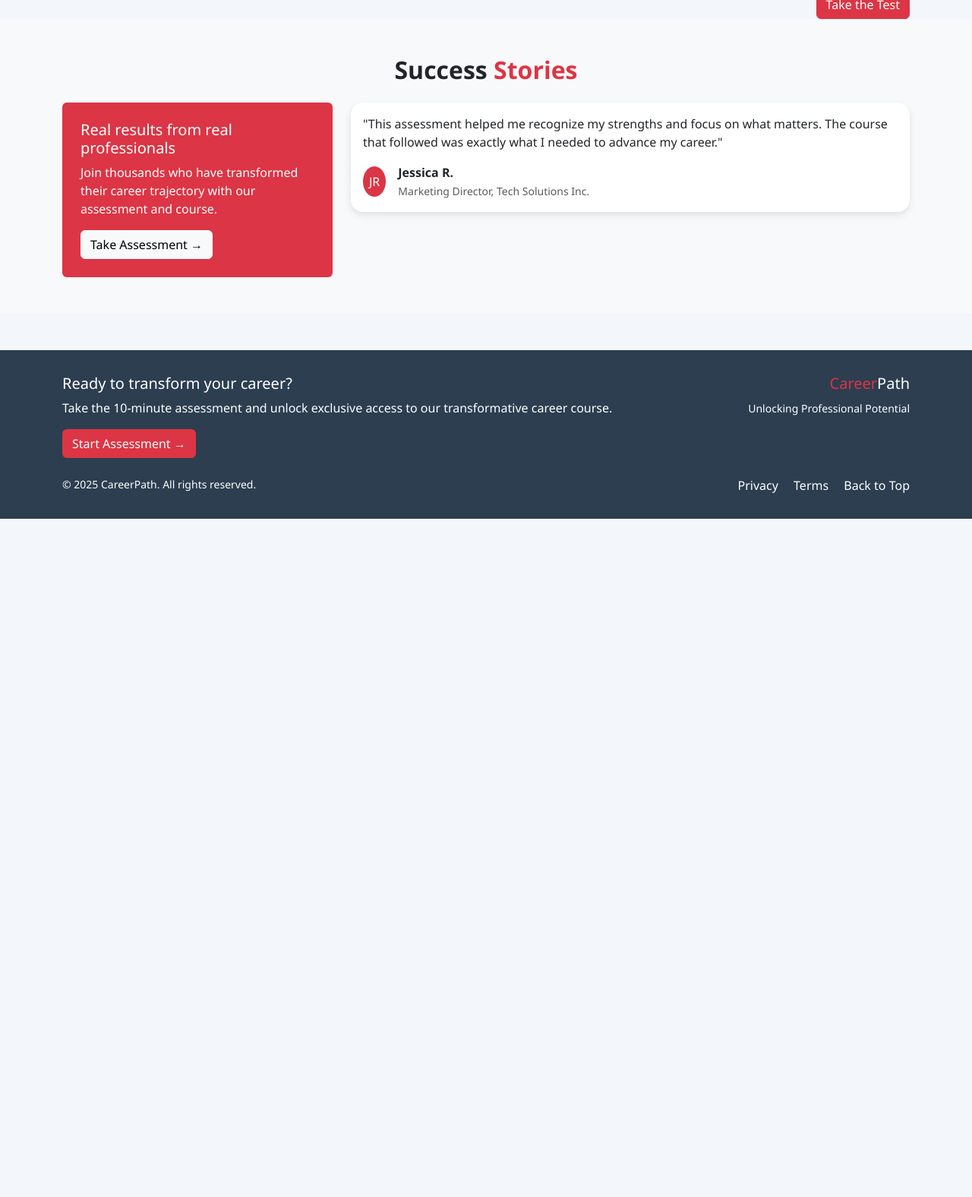
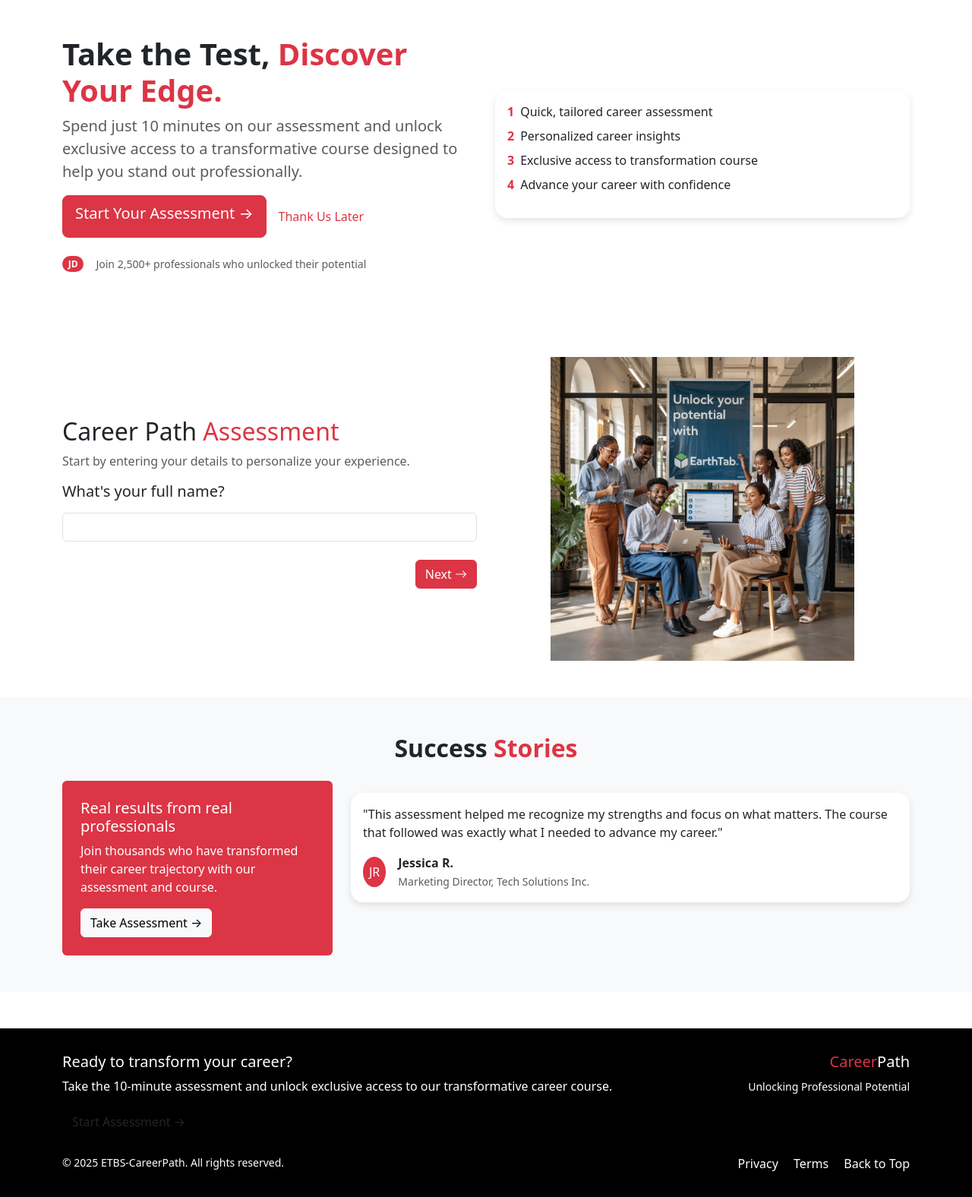
Before and after one commit to thecomputerixed/career_test, a PHP site: page /landingPage.php in a window 1280 px wide. Shown: the part 801-2377 px from the top of the page at 76% size. Before the commit the page ends 1484 px from the top, so only its background shows below. Run offline with PHP 8.4, Linux system fonts and the light colour scheme.

Commit message:
update on Landing and proper file sourcing

```diff
--- /dev/null
+++ b/header1.php
@@ -0,0 +1,102 @@
+<!DOCTYPE html>
+<html lang="en">
+<head>
+  <meta charset="UTF-8">
+  <meta name="viewport" content="width=device-width, initial-scale=1">
+  <title>ETBS Header</title>
+
+  <!-- Bootstrap CSS -->
+  <link href="https://cdn.jsdelivr.net/npm/bootstrap@5.3.0/dist/css/bootstrap.min.css" rel="stylesheet">
+  <!-- Bootstrap Icons -->
+  <link href="https://cdn.jsdelivr.net/npm/bootstrap-icons@1.10.5/font/bootstrap-icons.css" rel="stylesheet">
+
+  <style>
+    .navbar-sticky {
+      position: sticky;
+      top: 0;
+      z-index: 1030;
+      box-shadow: 0 2px 4px rgba(139, 0, 0, 0.2); /* dark red shadow */
+      background-color: #fff;
+    }
+    .profile-circle {
+      width: 36px;
+      height: 36px;
+      background-color: #dc3545; /* Red */
+      color: white;
+      border-radius: 50%;
+      display: flex;
+      justify-content: center;
+      align-items: center;
+      font-weight: bold;
+      cursor: pointer;
+    }
+    .navbar-nav .nav-link {
+      font-weight: 500;
+    }
+  </style>
+</head>
+<body>
+
+<!-- Header Navbar -->
+<nav class="navbar navbar-expand-lg navbar-light navbar-sticky px-3 py-2">
+  <div class="container-fluid">
+
+    <!-- Logo -->
+    <a class="navbar-brand d-flex align-items-center" href="#">
+      <img src="source/img/etbs Logo.png" alt="ETBS Logo" height="36" class="me-2">
+    </a>
+
+    <!-- Search Bar -->
+    <form class="d-none d-md-flex mx-auto w-50">
+      <input class="form-control" type="search" placeholder="Find expert-led courses to boost your career">
+    </form>
+
+    <!-- Nav Links -->
+    <ul class="navbar-nav d-none d-lg-flex flex-row gap-4 ms-3">
+      <li class="nav-item"><a class="nav-link text-dark" href="#">ETBS for Teams</a></li>
+      <li class="nav-item"><a class="nav-link text-dark" href="#">Teach on ETBS</a></li>
+      <li class="nav-item"><a class="nav-link text-dark" href="#">My Learning</a></li>
+    </ul>
+
+    <!-- Icons & Profile -->
+    <div class="d-flex align-items-center gap-3 ms-3">
+      <!-- Heart Icon -->
+      <a href="#" class="text-dark position-relative">
+        <i class="bi bi-heart fs-5"></i>
+      </a>
+
+      <!-- Cart Icon -->
+      <a href="#" class="text-dark position-relative">
+        <i class="bi bi-cart fs-5"></i>
+        <span class="position-absolute top-0 start-100 translate-middle badge rounded-pill bg-danger">2</span>
+      </a>
+
+      <!-- Bell Icon -->
+      <a href="#" class="text-dark position-relative">
+        <i class="bi bi-bell fs-5"></i>
+        <span class="position-absolute top-0 start-100 translate-middle badge rounded-pill bg-danger">1</span>
+      </a>
+
+      <!-- Profile Dropdown -->
+      <div class="dropdown">
+        <div class="profile-circle dropdown-toggle" id="profileDropdown" data-bs-toggle="dropdown" aria-expanded="false">
+          CA
+        </div>
+        <ul class="dropdown-menu dropdown-menu-end" aria-labelledby="profileDropdown">
+          <li><a class="dropdown-item" href="#">Profile</a></li>
+          <li><a class="dropdown-item" href="#">Settings</a></li>
+          <li><a class="dropdown-item" href="#">Certificates</a></li>
+          <li><hr class="dropdown-divider"></li>
+          <li><a class="dropdown-item text-danger" href="#">Sign Out</a></li>
+        </ul>
+      </div>
+    </div>
+
+  </div>
+</nav>
+
+<!-- Bootstrap JS -->
+<script src="https://cdn.jsdelivr.net/npm/bootstrap@5.3.0/dist/js/bootstrap.bundle.min.js"></script>
+
+</body>
+</html>
--- a/landingPage.php
+++ b/landingPage.php
@@ -5,53 +5,135 @@
   <meta name="viewport" content="width=device-width, initial-scale=1.0">
   <title>CareerPath</title>
   <link href="https://cdn.jsdelivr.net/npm/bootstrap@5.3.3/dist/css/bootstrap.min.css" rel="stylesheet">
+  <link href="https://cdn.jsdelivr.net/npm/bootstrap-icons@1.10.5/font/bootstrap-icons.css" rel="stylesheet" />
+  <link rel="stylesheet" href="https://cdn.jsdelivr.net/npm/swiper@11/swiper-bundle.min.css"/>
   <style>
+    :root {
+      --primary-color: #C8102E;
+      --secondary-color: #666666;
+      --accent-color: #ffffff;
+    }
+
     body {
       background-color: #f3f6fb;
       font-family: 'Segoe UI', sans-serif;
+      scroll-behavior: smooth;
     }
+
     .btn-red {
-      background-color: #dc3545;
+      background-color: var(--primary-color);
       color: #fff;
+      transition: background-color 0.3s ease;
     }
     .btn-red:hover {
-      background-color: #c82333;
+      background-color: #a10c22;
     }
-    .feature-box {
+
+    .feature-box, .course-card, .step-box {
       box-shadow: 0 4px 10px rgba(0, 0, 0, 0.1);
       border-radius: 1rem;
       padding: 1rem;
       background-color: #fff;
+      transition: transform 0.3s ease, box-shadow 0.3s ease;
     }
+    .feature-box:hover, .course-card:hover, .step-box:hover {
+      transform: translateY(-5px);
+      box-shadow: 0 8px 20px rgba(0, 0, 0, 0.15);
+    }
+
     .footer {
-      background-color: #2c3e50;
+      background-color: #000;
       color: white;
       padding: 2rem 0;
+    }
+
+    .carousel-caption {
+      bottom: 75%;
+      z-index: 2;
+    }
+    .carousel-caption h1 {
+      font-size: 3rem;
+      font-weight: bold;
+    }
+    .carousel-caption p {
+      font-size: 1.2rem;
+    }
+
+    @media (max-width: 768px) {
+      .carousel-caption {
+        bottom: 50%;
+        text-align: center;
+      }
+      .carousel-caption h1 {
+        font-size: 2rem;
+      }
+      .carousel-caption p {
+        font-size: 1rem;
+      }
+    }
+
+    .fade-transition {
+      opacity: 0;
+      transform: translateY(30px);
+      transition: opacity 0.8s ease-out, transform 0.8s ease-out;
+    }
+    .fade-transition.visible {
+      opacity: 1;
+      transform: translateY(0);
+    }
+
+    .swiper {
+      width: 100%;
+      padding-bottom: 40px;
+    }
+    .swiper-slide {
+      background: #fff;
+      border-radius: 12px;
+      box-shadow: 0 2px 8px rgba(0,0,0,0.1);
+      padding: 1rem;
+      margin: 10px;
     }
   </style>
 </head>
 <body>
+<?php include('header1.php'); ?>
+<!-- Hero Video Section -->
+<div class="position-relative overflow-hidden" style="height: 90vh;">
+    <!-- Background Video -->
+    <video autoplay muted loop playsinline class="w-100 h-100 object-fit-cover">
+      <source src="source/video/Herovideo.mp4" type="video/mp4">
+      Your browser does not support HTML5 video.
+    </video>
+
+    <!-- Overlay -->
+    <div class="position-absolute top-0 start-0 w-100 h-100" style="background-color: rgba(0, 0, 0, 0.5);"></div>
+
+    <!-- Caption Content -->
+    <!-- Hero Text Overlay -->
+    <div class="position-absolute top-50 start-0 translate-middle-y text-white px-4 px-md-5" style="z-index: 10;">
+      <h1 id="hero-title" class="display-4 fw-bold"></h1>
+      <p id="hero-subtitle" class="lead"></p>
+    </div>
+
+</div>
 
 <!-- Hero Section -->
-<section class="py-5">
+<section  class="py-5 fade-transition">
   <div class="container">
     <div class="row align-items-center">
-      <div class="col-md-6">
-        <h1 class="display-5 fw-bold">CAREER <span class="text-danger"> TEST</span></h1>
-        <h4 class="fw-bold">Take the. <span class="text-danger"> Discover Your Edge.</span></h4>
+      <div class="col-md-6 fade-transition">
+        <h1 class="fw-bold">Take the Test, <span class="text-danger"> Discover Your Edge.</span></h1>
         <p class="lead text-muted">Spend just 10 minutes on our assessment and unlock exclusive access to a transformative course designed to help you stand out professionally.</p>
         <div class="d-flex gap-3">
-          <a href="test2.php" class="btn btn-red btn-lg">Start Your Assessment →</a>
-          <a href="#" class="btn btn-outline-secondary btn-lg">Learn More</a>
+          <a href="test2.php" class="btn btn-danger btn-lg">Start Your Assessment →</a>
+          <p href="#" class="text-danger mt-3">Thank Us Later</p>
         </div>
         <div class="mt-4 d-flex align-items-center gap-2">
-          <span class="badge bg-primary">JD</span>
-          <span class="badge bg-info">SK</span>
-          <span class="badge bg-success">MR</span>
+          <span class="badge rounded-pill bg-danger">JD</span>
           <small class="text-muted ms-2">Join 2,500+ professionals who unlocked their potential</small>
         </div>
       </div>
-      <div class="col-md-6">
+      <div class="col-md-6 fade-transition">
         <div class="feature-box">
           <ul class="list-unstyled">
             <li class="mb-2"><span class="fw-bold text-danger me-2">1</span>Quick, tailored career assessment</li>
@@ -64,46 +146,54 @@
     </div>
   </div>
 </section>
-<div class="container text-center mt-5">
-  <h2><span class="text-dark">Career Path</span> <span class="text-danger">Assessment</span></h2>
-  <p class="text-muted">Take this quick 5-question assessment to discover your career strengths and unlock your personalized path.</p>
 
-  <div class="assessment-card">
-    <div class="text-start mb-3">
-      <small>Question 1 of 5</small>
-      <div class="progress">
-        <div class="progress-bar" role="progressbar" style="width: 0%;"></div>
+<div class='container my-5'>
+  <div class='row align-items-center'>
+    <!-- Left: Form Section -->
+    <div class='col-md-6'>
+      <h2><span class='text-dark'>Career Path</span> <span class='text-danger'>Assessment</span></h2>
+      <p class='text-muted'>Start by entering your details to personalize your experience.</p>
+
+      <div class='assessment-card' style='position: relative;'>
+        <!-- Step 1 -->
+        <div class='step fade-step' id='step1'>
+          <h5 class='text-start mb-3'>What's your full name?</h5>
+          <input type='text' class='form-control' required>
+          <div class='d-flex justify-content-end mt-4'>
+            <button type='button' class='btn btn-danger' onclick='showStep(2)'>
+              Next <i class='bi bi-arrow-right'></i>
+            </button>
+          </div>
+        </div>
+
+        <!-- Step 2 -->
+        <div class='step fade-step d-none' id='step2'>
+          <h5 class='text-start mb-3'>Enter your email address</h5>
+          <input type='email' class='form-control' required>
+          <div class='d-flex justify-content-end mt-4'>
+            <button type='button' class='btn btn-danger' onclick='showStep(3)'>
+              Next <i class='bi bi-arrow-right'></i>
+            </button>
+          </div>
+        </div>
+
+        <!-- Step 3 -->
+        <div class='step fade-step d-none' id='step3'>
+          <h5 class='text-start mb-3'>Enter your phone number</h5>
+          <input type='tel' class='form-control' required>
+          <div class='d-flex justify-content-end mt-4'>
+            <button type='submit' class='btn btn-danger'>
+              Submit
+            </button>
+          </div>
+        </div>
       </div>
     </div>
 
-    <form>
-      <h5 class="text-start mb-4">How satisfied are you with your current career path?</h5>
-
-      <div class="form-check text-start">
-        <input class="form-check-input" type="radio" name="satisfaction" id="verySatisfied">
-        <label class="form-check-label" for="verySatisfied">Very satisfied</label>
-      </div>
-      <div class="form-check text-start">
-        <input class="form-check-input" type="radio" name="satisfaction" id="somewhatSatisfied">
-        <label class="form-check-label" for="somewhatSatisfied">Somewhat satisfied</label>
-      </div>
-      <div class="form-check text-start">
-        <input class="form-check-input" type="radio" name="satisfaction" id="neutral">
-        <label class="form-check-label" for="neutral">Neutral</label>
-      </div>
-      <div class="form-check text-start">
-        <input class="form-check-input" type="radio" name="satisfaction" id="somewhatDissatisfied">
-        <label class="form-check-label" for="somewhatDissatisfied">Somewhat dissatisfied</label>
-      </div>
-      <div class="form-check text-start">
-        <input class="form-check-input" type="radio" name="satisfaction" id="veryDissatisfied">
-        <label class="form-check-label" for="veryDissatisfied">Very dissatisfied</label>
-      </div>
-
-      <div class="d-flex justify-content-end mt-4">
-        <button type="button" class="btn btn-danger">Take the Test</button>
-      </div>
-    </form>
+    <!-- Right: Dynamic Image Section -->
+    <div class='col-md-6 text-center mt-3'>
+      <img id='stepImage' style='width: 400px; height: 400px; object-fit: cover;' src='source/img/HrHr.png' alt='Step Image' class='img-fluid'>
+    </div>
   </div>
 </div>
 <!-- Success Stories -->
@@ -118,7 +208,7 @@
           <a href="#" class="btn btn-light">Take Assessment →</a>
         </div>
       </div>
-      <div class="col-md-8">
+      <div class="col-md-8 mt-3">
         <div class="feature-box">
           <p class="mb-3">"This assessment helped me recognize my strengths and focus on what matters. The course that followed was exactly what I needed to advance my career."</p>
           <div class="d-flex align-items-center">
@@ -134,7 +224,101 @@
   </div>
 </section>
 
-<!-- Call to Action Footer -->
+<script>
+  document.addEventListener("DOMContentLoaded", function () {
+    const fadeElements = document.querySelectorAll('.fade-transition');
+
+    const observer = new IntersectionObserver((entries) => {
+      entries.forEach(entry => {
+        if (entry.isIntersecting) {
+          entry.target.classList.add('visible');
+        }
+      });
+    }, {
+      threshold: 0.5
+    });
+
+    fadeElements.forEach(el => observer.observe(el));
+  });
+</script>
+<script src="https://cdn.jsdelivr.net/npm/bootstrap@5.3.3/dist/js/bootstrap.bundle.min.js"></script>
+<script>
+
+
+    function showStep(step) {
+      // Hide all steps
+      document.querySelectorAll('.step').forEach(div => {
+        div.classList.add('d-none');
+        div.style.opacity = 0;
+      });
+
+      // Show current step
+      const current = document.getElementById(`step${step}`);
+      current.classList.remove('d-none');
+      setTimeout(() => {
+        current.style.opacity = 1;
+      }, 50);
+
+      // Change image
+      const stepImage = document.getElementById('stepImage');
+      const images = {
+        1: 'source/img/HrHr.png',
+        2: 'source/img/sample.png',
+        3: 'source/img/cac1.png',
+      };
+      stepImage.src = images[step] || images[1];
+    }
+  const heroTexts = [
+    {
+      title: "EVER WONDERED WHERE YOU TRULY BELONG?,",
+      subtitle: "Let your strengths guide the way! ."
+    },
+    {
+      title: "FIND CLARITY AND EMBRACE PURPOSE.",
+      subtitle: "Guided by experts, tailored for you."
+    },
+    {
+      title: "DISCOVER YOUR DIRECTION.",
+      subtitle: "Take the test, Take the lead."
+    }
+  ];
+
+  let currentIndex = 0;
+  const heroTitle = document.getElementById("hero-title");
+  const heroSubtitle = document.getElementById("hero-subtitle");
+
+  function typeEffect(element, text, callback) {
+    element.innerHTML = "";
+    let i = 0;
+    const interval = setInterval(() => {
+      element.innerHTML += text.charAt(i);
+      i++;
+      if (i === text.length) {
+        clearInterval(interval);
+        if (callback) callback();
+      }
+    }, 50);
+  }
+
+  function showHeroText(index) {
+    const titleHTML = heroTexts[index].title.replace(/<br>/g, "\n"); // For typing effect
+    const subtitle = heroTexts[index].subtitle;
+
+    typeEffect(heroTitle, titleHTML, () => {
+      typeEffect(heroSubtitle, subtitle);
+    });
+  }
+
+  function cycleHeroText() {
+    showHeroText(currentIndex);
+    currentIndex = (currentIndex + 1) % heroTexts.length;
+  }
+
+  // Start
+  cycleHeroText();
+  setInterval(cycleHeroText, 10000);
+
+</script>
 <footer class="footer mt-5">
   <div class="container">
     <div class="row">
@@ -149,16 +333,13 @@
       </div>
     </div>
     <div class="d-flex justify-content-between pt-4">
-      <small>© 2025 CareerPath. All rights reserved.</small>
+      <small>© 2025 ETBS-CareerPath. All rights reserved.</small>
       <div>
         <a href="#" class="text-white text-decoration-none me-3">Privacy</a>
         <a href="#" class="text-white text-decoration-none me-3">Terms</a>
         <a href="#" class="text-white text-decoration-none">Back to Top</a>
       </div>
-    </div>
   </div>
 </footer>
-
-<script src="https://cdn.jsdelivr.net/npm/bootstrap@5.3.3/dist/js/bootstrap.bundle.min.js"></script>
 </body>
 </html>
```
Also changed, not shown: playground.php (added, +345 -0 lines), source/img/etbs Logo.png (added), 1 other file.
